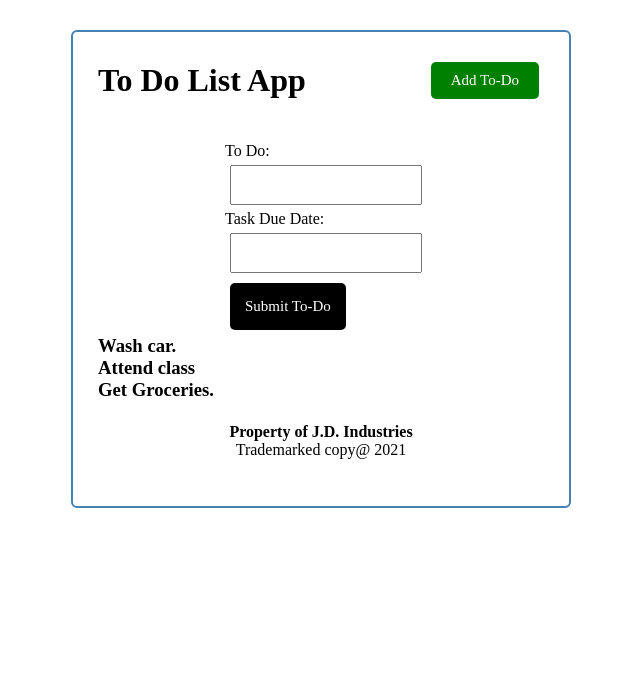
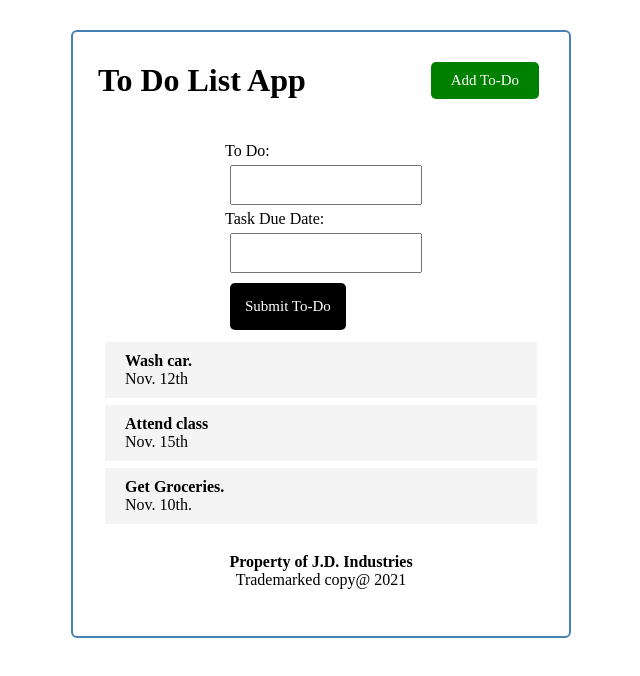
Before and after one commit to JDixon1995/To-Do-List-w-React, a React (Create React App) app: page / in a window 1280 px wide. Shown: the top 676 px of the page, without its empty margins (319-959 px from the left). Built offline with nearby package versions, Linux system fonts and the light colour scheme.

Commit message:
moved each todo to a Todo component for cleaner code, and easier styling.

```diff
--- /dev/null
+++ b/src/ToDo.js
@@ -0,0 +1,12 @@
+import React from 'react'
+
+const ToDo = ( {todo} ) => {
+    return (
+        <div className="to-do">
+          <h4>{todo.content}</h4>
+          <p>{todo.dueDate}</p>
+        </div>
+    )
+}
+
+export default ToDo
--- a/src/ToDos.js
+++ b/src/ToDos.js
@@ -1,11 +1,13 @@
 import React from 'react'
+import ToDo from './ToDo'
 
 const ToDos = ( {todos} ) => {
     return (
         <>
-            {todos.map((todo) => (
-            <h3>{todo.content}</h3>
-            ))}
+            {todos.map((todo) => (<ToDo
+            key={todo.id}
+            todo={todo}
+            /> ))}
         </>
     )
 }
--- a/src/index.css
+++ b/src/index.css
@@ -63,6 +63,13 @@
   font-family: inherit;
 }
 
+.to-do {
+  background: #f4f4f4;
+  margin: 7px;
+  padding: 10px 20px;
+  cursor: pointer;
+}
+
 .footer {
   display: flex;
   justify-content: center;
```
